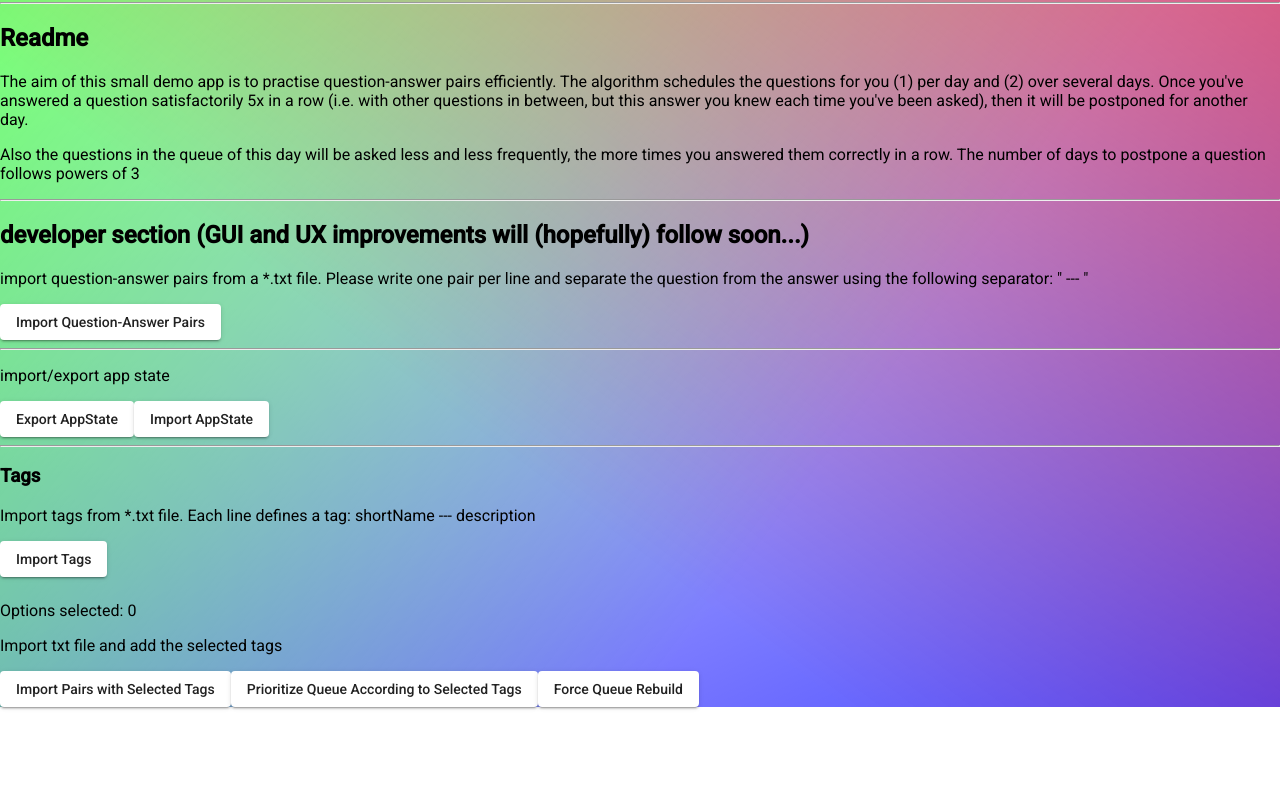
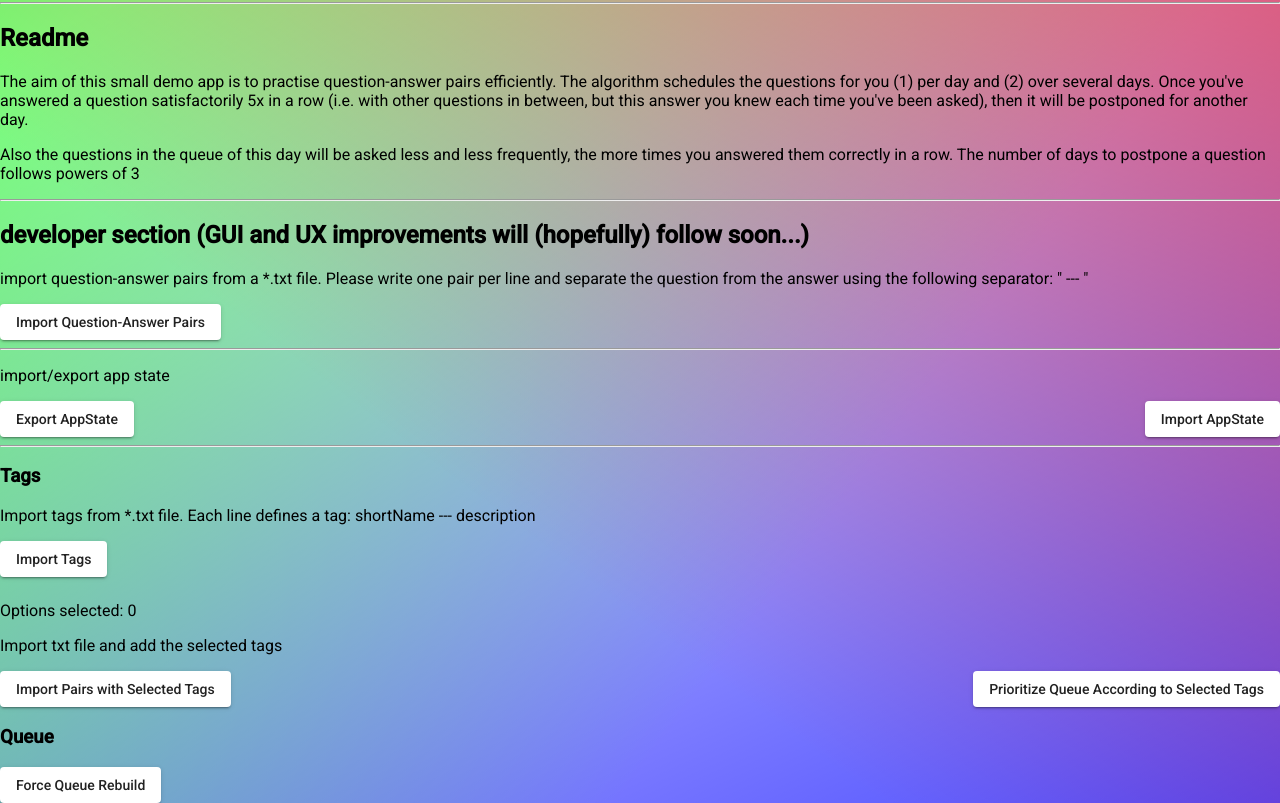
Before and after one commit to gr8Mu1/memorizer, an Angular app: page / in a window 1280 px wide. Shown: the part 493-1296 px from the top of the page. Before the commit the page ends 1200 px from the top, so only its background shows below. Built offline with nearby package versions, Linux system fonts and the light colour scheme.

Commit message:
Brush up the layout (for now still without the menu)

```diff
--- a/src/app/app.component.html
+++ b/src/app/app.component.html
@@ -56,9 +56,11 @@
       <input hidden (change)="importQuestionAnswerPairsFromTxtFile($event)" #importQuestionAnswerFileInput type="file">
       <hr>
       <p>import/export app state</p>
+      <div class="button-group">
         <button mat-raised-button (click)="exportAppState()">Export AppState</button>
         <button type="button" mat-raised-button (click)="importAppStateFileInput.click()">Import AppState</button>
         <input hidden (change)="importAppState($event)" #importAppStateFileInput type="file">
+      </div>
       <hr>
       <h3>Tags</h3>
       <p>Import tags from *.txt file. Each line defines a tag: shortName --- description</p>
@@ -74,10 +76,13 @@
         Options selected: {{selected.selectedOptions.selected.length}}
       </p>
       <p>Import txt file and add the selected tags</p>
+      <div class="button-group">
         <button type="button" mat-raised-button (click)="importPairsWithSelectedTags.click()">Import Pairs with Selected Tags</button>
         <input hidden (change)="importQuestionAnswerPairsFromTxtFile($event, true)" #importPairsWithSelectedTags type="file">
 
         <button mat-raised-button (click)="prioritizeQueue()">Prioritize Queue According to Selected Tags</button>
+      </div>
+      <h3>Queue</h3>
       <button mat-raised-button (click)="forceQueueRebuild()">Force Queue Rebuild</button>
 
     </div>
--- a/src/app/app.component.scss
+++ b/src/app/app.component.scss
@@ -3,6 +3,12 @@
 }
 :host {
   height: 100%;
+}
+.button-group {
+  display: flex;
+  flex-wrap: wrap;
+  gap: 4px;
+  justify-content: space-between;
 }
 .main-container{
   background:
--- a/src/index.html
+++ b/src/index.html
@@ -9,7 +9,7 @@
   <link href="https://fonts.googleapis.com/css?family=Roboto:300,400,500&display=swap" rel="stylesheet">
   <link href="https://fonts.googleapis.com/icon?family=Material+Icons" rel="stylesheet">
 </head>
-<body>
+<body style="overscroll-behavior-y: contain">
   <app-root></app-root>
 </body>
 </html>
```
Lines whose indentation alone changed are shown as unchanged.
